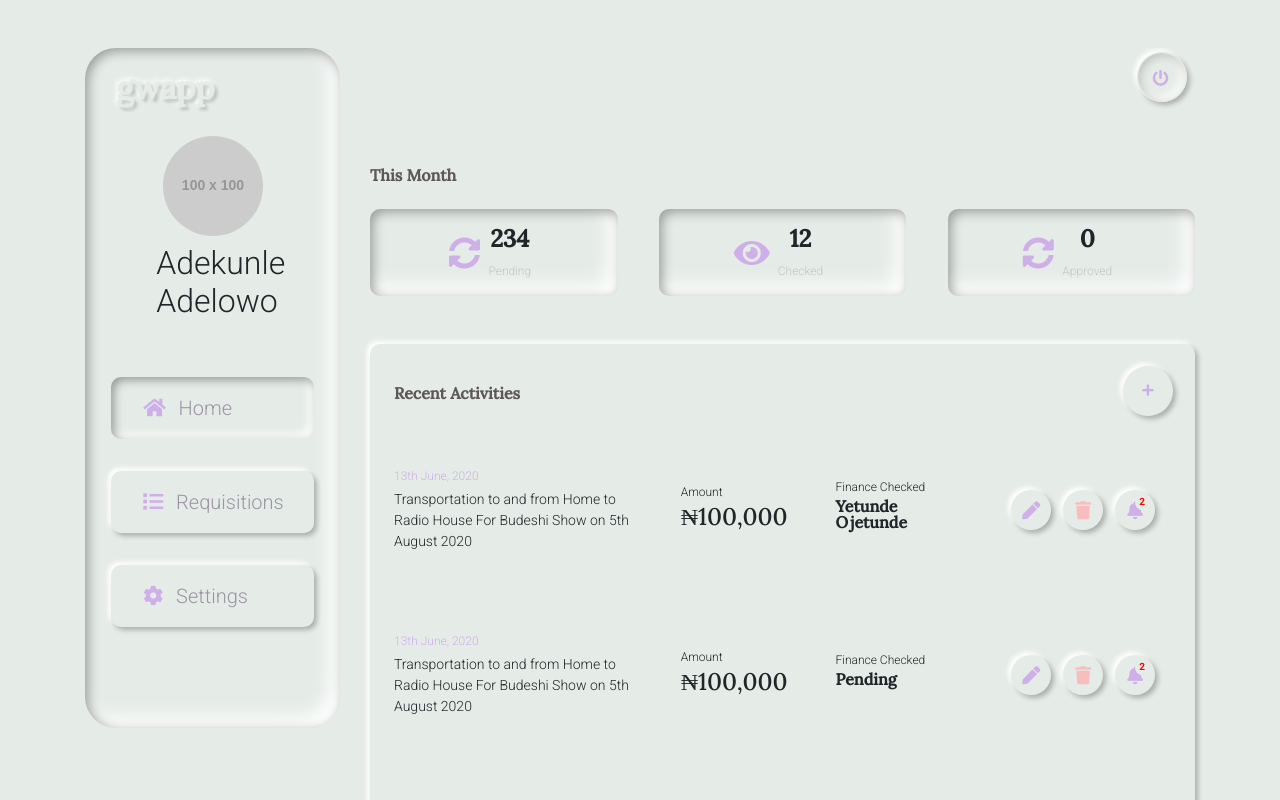
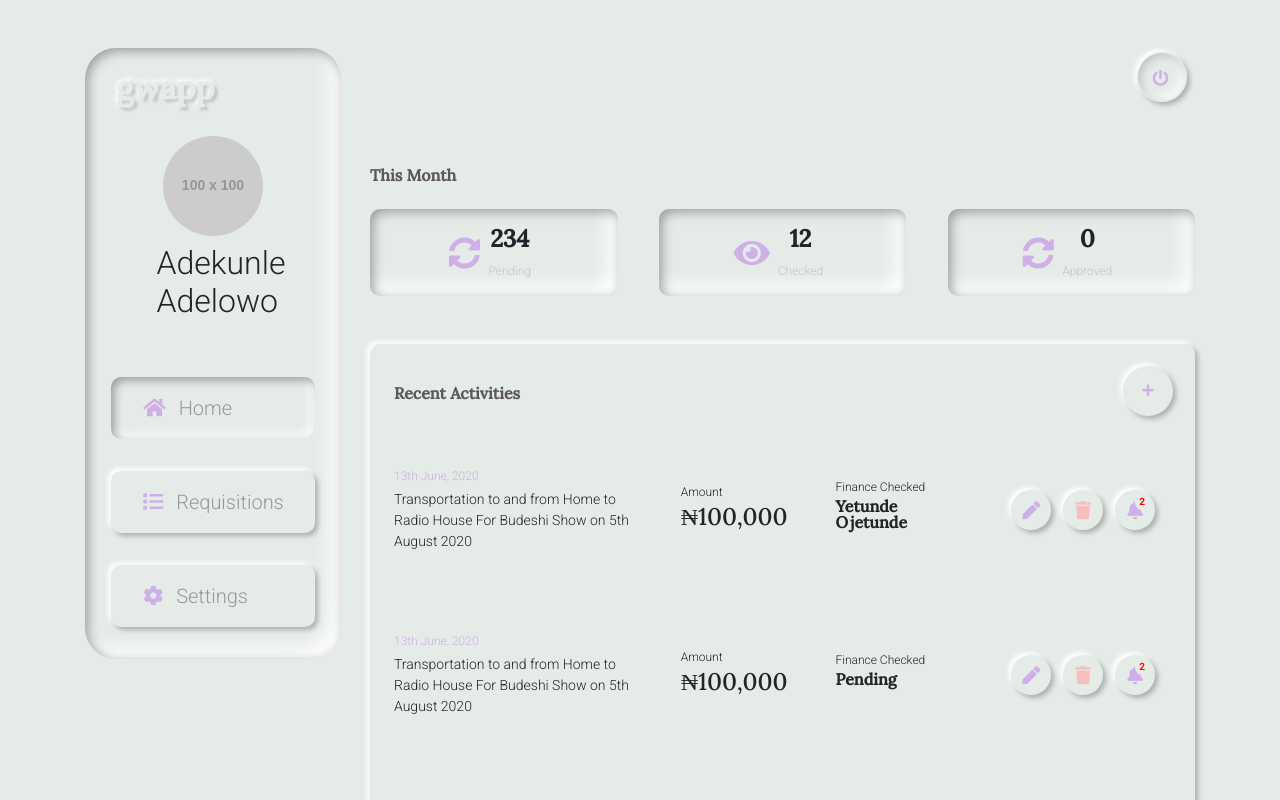
Before and after one commit to ppdcNG/gwapp-2.1, a plain HTML site: page dashboard.html in a window 1280 px wide. Shown: the top 800 px of the page. Drawn offline with nearby package versions, Linux system fonts and the light colour scheme; placeholder pictures from the web are drawn by us.

Commit message:
fix: made left side dashboard menu fixed

```diff
--- a/css/dashboard.css
+++ b/css/dashboard.css
@@ -11,8 +11,10 @@
 }
 
 .db-left-col {
-  height: 85vh;
   border-radius: 31px;
+  position: fixed;
+  height: max-content;
+  width: 20%;
 }
 
 .logout-icon {
```
